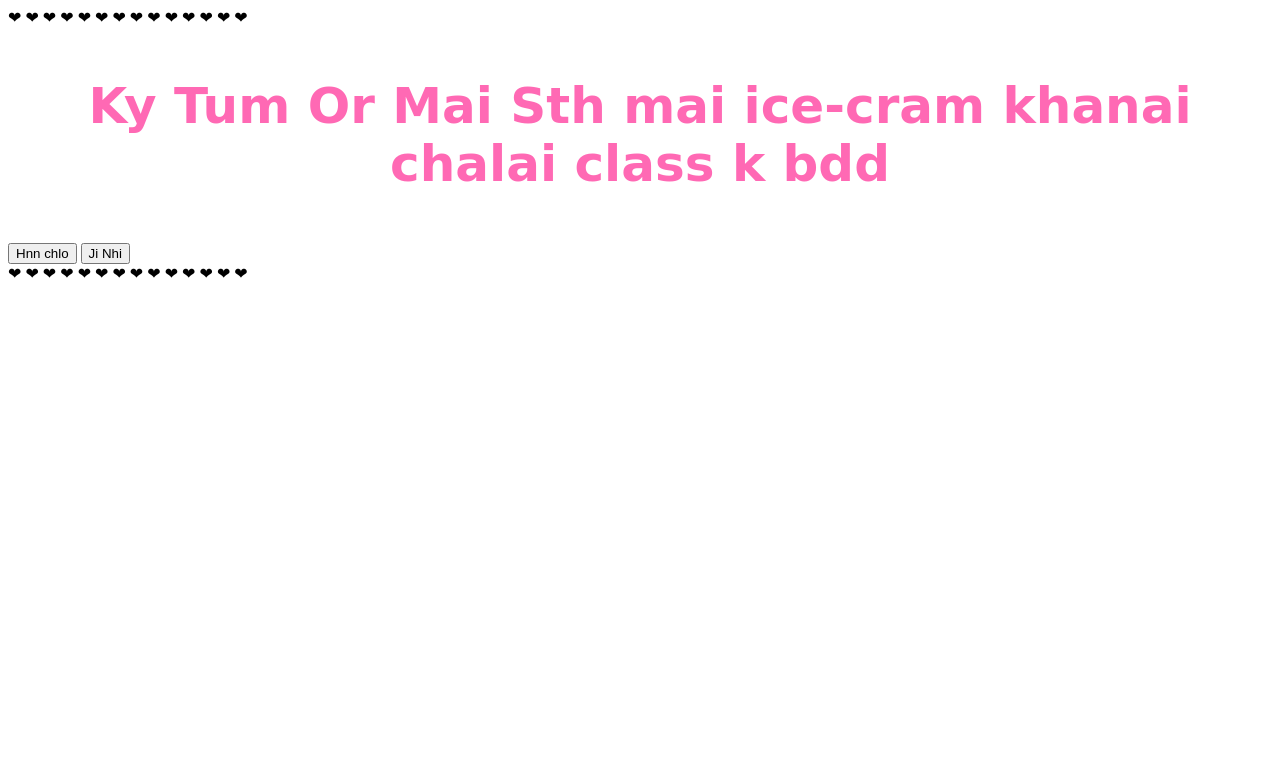
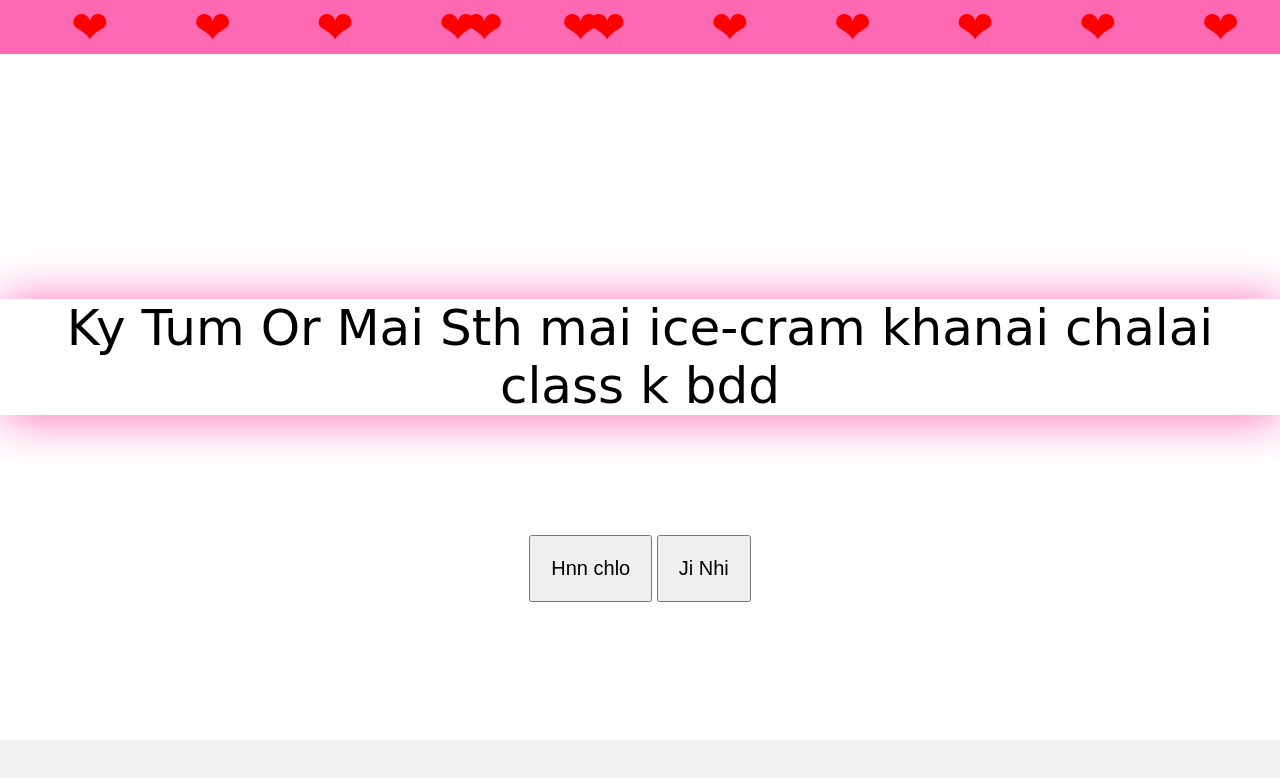
Before and after one commit to Ash0hash/LOL, a plain HTML site: page index.html in a window 1280 px wide. Drawn offline with Linux system fonts and the light colour scheme.

Commit message:
Update index.html

```diff
--- a/index.html
+++ b/index.html
@@ -4,7 +4,7 @@
     <meta charset="UTF-8">
     <meta name="viewport" content="width=device-width, initial-scale=1.0">
     <title>Cute argument</title>
-    <link rel="stylesheet" href="index_2.css">
+    <link rel="stylesheet" href="index.css">
 
 </head>
 <body>
```
